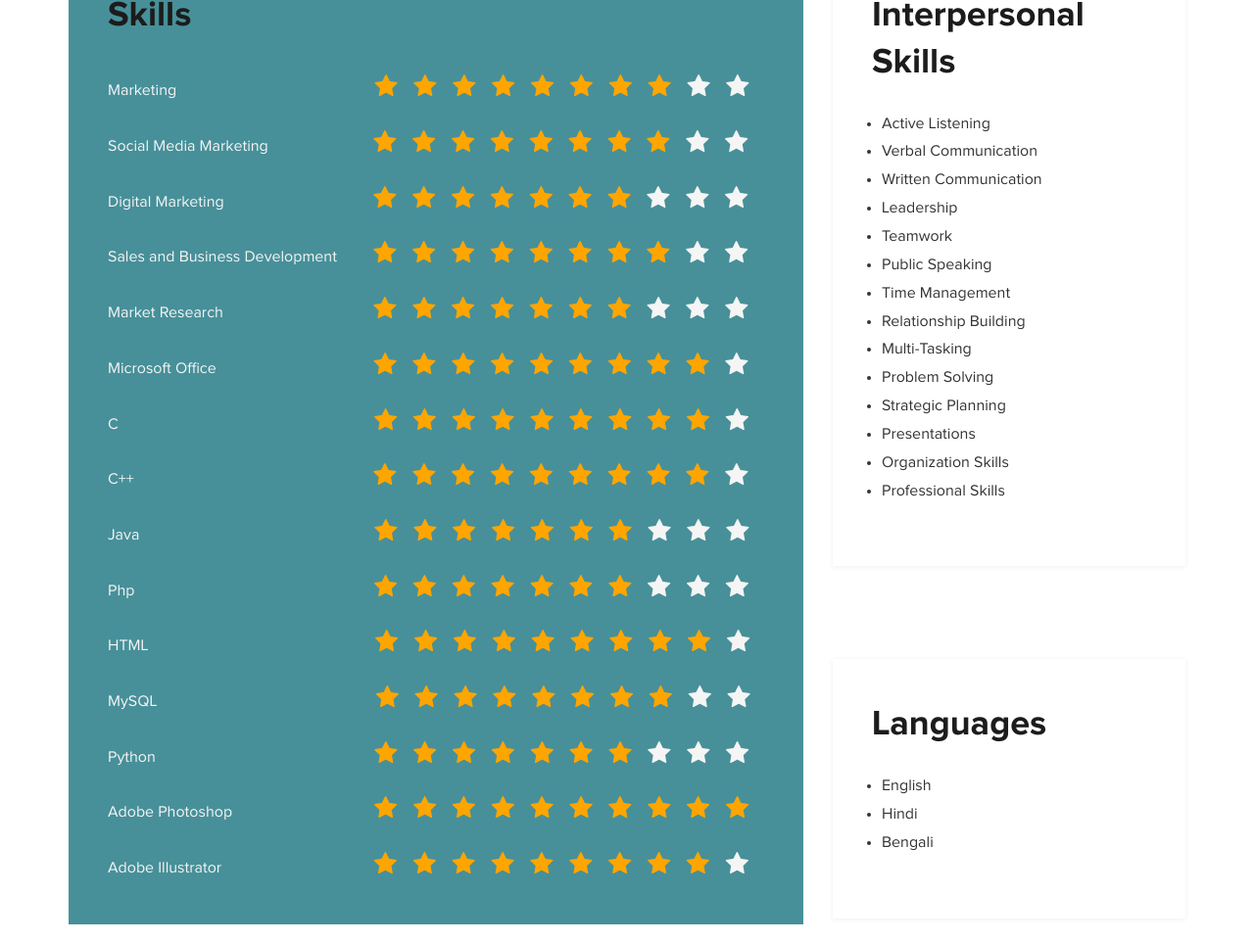
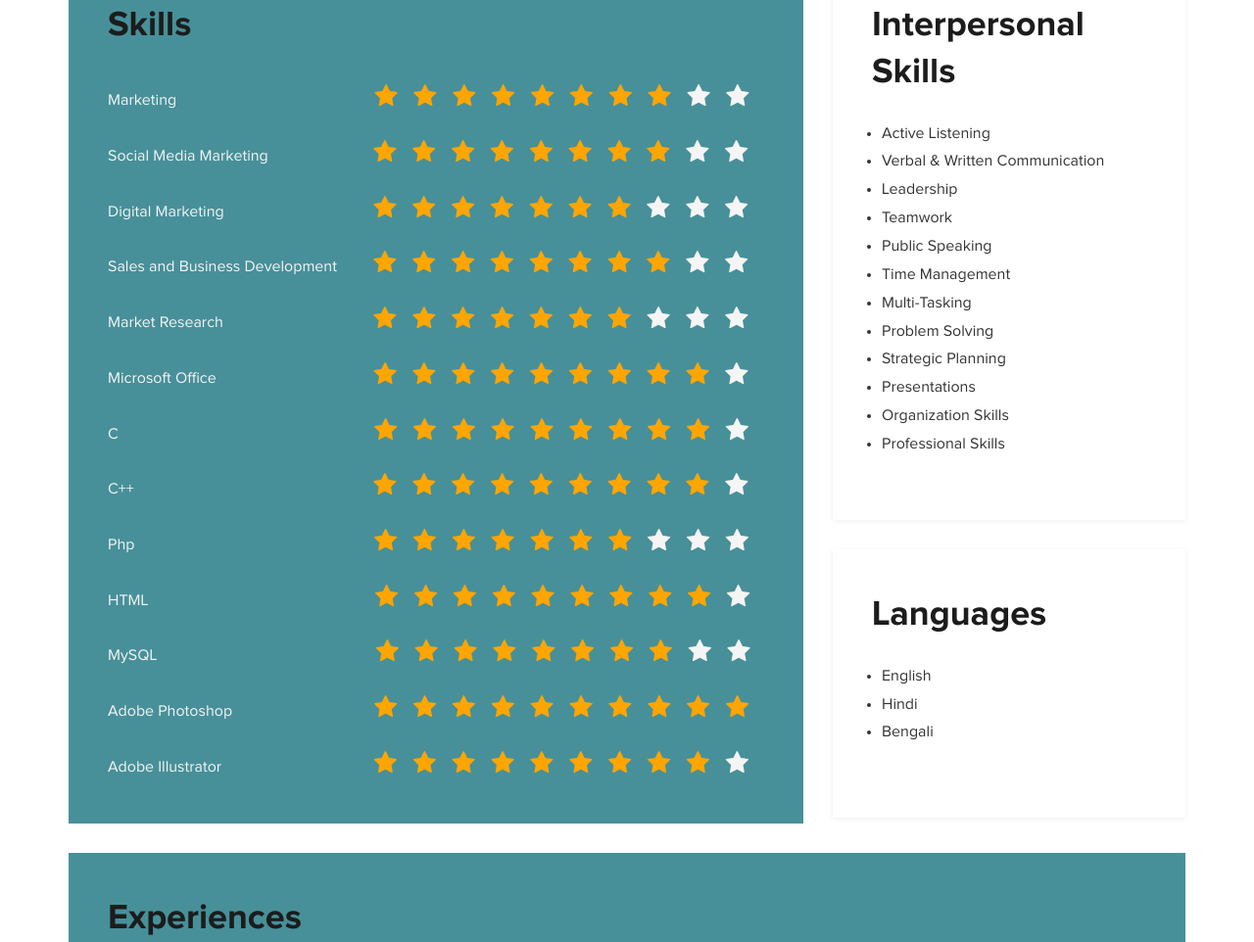
Before and after one commit to RitwickBhaduri/ritwickbhaduri-webpage, a plain HTML site: page index.html in a window 1280 px wide. Shown: the part 1249-2211 px from the top of the page at 98% size. Drawn offline with nearby package versions, Linux system fonts and the light colour scheme.

Commit message:
Add files via upload

```diff
--- a/css/design.css
+++ b/css/design.css
@@ -49,12 +49,20 @@ h2 {
   color: #fff;
 }
 
-.is,.skills{
+.skills{
   padding-right: 0px;
   padding-left: 40px;
   padding-top: 40px;
   padding-bottom: 40px;
   min-height: 330px;
+}
+
+.is{
+  padding-right: 0px;
+  padding-left: 40px;
+  padding-top: 40px;
+  padding-bottom: 40px;
+  min-height: 420px;
 }
 
 .experience {
@@ -88,12 +96,12 @@ h2 {
   padding-left: 40px;
   padding-top: 40px;
   padding-bottom: 40px;
-  min-height: 366px;
+  min-height: 378px;
 }
 
 .languages {
   padding: 40px;
-  min-height: 20px;
+  min-height: 274px;
 }
 
 .contact {
@@ -118,7 +126,7 @@ h2 {
 }
 
 .languages {
-  margin-top: 95px;
+  margin-top: 30px;
 }
 
 @font-face {
--- a/index.html
+++ b/index.html
@@ -12,7 +12,7 @@
     <label class="onoffswitch3-label" for="myonoffswitch3">
         <span class="onoffswitch3-inner">
             <span class="onoffswitch3-active">
-                <marquee class="scroll-text"><img src="images/fampay_bird.png" alt="fampay_bird logo" width="25" height="25"> &nbsp Joined FamPay Solutions Private Limited as Community Intern on 7th September 2020 &nbsp &nbsp <span class="fa fa-circle"></span></marquee>
+                <marquee class="scroll-text"><img src="images/fampay_bird.png" alt="fampay_bird logo" width="25" height="25"> &nbsp Joined FamPay Solutions Private Limited as Community Intern on 7th September 2020 &nbsp &nbsp <!--<span class="fa fa-circle"></span>--> </marquee>
                 <span class="onoffswitch3-switch">LATEST</span>
             </span>
         </span>
@@ -82,14 +82,15 @@ height="0" width="0" style="display:none;visibility:hidden"></iframe></noscript>
 	<div class="row">
 		<div class="col-md-5 col-sm-12">
 			<div class="about">
-				<h2 class="accent">Goal</h2>
+				<h2 class="accent">Professional Goal</h2>
+				<h3></h3>
 				<h5>Acquire a challenging position and to become associated with a company to utilizemy skills and gain further experience while enhancing the company’s productivityand reputation. Ideally, I wish to participate as a team member in a dynamic workenvironment focused on promoting business growth by providing superior valueand service in marketing for a professional organization.</h5>
 			</div>
 		</div>
 		<div class="col-md-7 col-sm-12">
 			<div class="education">
 				<h2 class="accent">Education</h2>
-				<h3></h3>
+				<h1></h1>
 					<div class="education-content">
 						<h4 class="education-title accent"></h4>
 							<div class="education-school">
@@ -212,19 +213,6 @@ height="0" width="0" style="display:none;visibility:hidden"></iframe></noscript>
 					<span class="fa fa-star" style="font-size: 25px"> &nbsp </span>
 					<br>
 					<br>
-				<strong>Java<h style="color:#479099;">.</h> &nbsp &nbsp &nbsp &nbsp &nbsp &nbsp &nbsp &nbsp &nbsp &nbsp &nbsp &nbsp &nbsp &nbsp &nbsp &nbsp &nbsp &nbsp &nbsp &nbsp &nbsp &nbsp &nbsp &nbsp &nbsp &nbsp &nbsp &nbsp </strong>
-					<span class="fa fa-star checked" style="font-size: 25px; color:orange"> &nbsp </span>
-					<span class="fa fa-star checked" style="font-size: 25px; color:orange"> &nbsp </span>
-					<span class="fa fa-star checked" style="font-size: 25px; color:orange"> &nbsp </span>
-					<span class="fa fa-star checked" style="font-size: 25px; color:orange"> &nbsp </span>
-					<span class="fa fa-star checked" style="font-size: 25px; color:orange"> &nbsp </span>
-					<span class="fa fa-star checked" style="font-size: 25px; color:orange"> &nbsp </span>
-					<span class="fa fa-star checked" style="font-size: 25px; color:orange"> &nbsp </span>
-					<span class="fa fa-star" style="font-size: 25px"> &nbsp </span>
-					<span class="fa fa-star" style="font-size: 25px"> &nbsp </span>
-					<span class="fa fa-star" style="font-size: 25px"> &nbsp </span>
-					<br>
-					<br>
 				<strong>Php <h style="color:#479099;"></h> &nbsp &nbsp &nbsp &nbsp &nbsp &nbsp &nbsp &nbsp &nbsp &nbsp &nbsp &nbsp &nbsp &nbsp &nbsp &nbsp &nbsp &nbsp &nbsp &nbsp &nbsp &nbsp &nbsp &nbsp &nbsp &nbsp &nbsp &nbsp &nbsp </strong>
 					<span class="fa fa-star checked" style="font-size: 25px; color:orange"> &nbsp </span>
 					<span class="fa fa-star checked" style="font-size: 25px; color:orange"> &nbsp </span>
@@ -264,19 +252,6 @@ height="0" width="0" style="display:none;visibility:hidden"></iframe></noscript>
 					<span class="fa fa-star" style="font-size: 25px"> &nbsp </span>
 					<br>
 					<br>
-				<strong>Python<h style="color:#479099;">.</h> &nbsp &nbsp &nbsp &nbsp &nbsp &nbsp &nbsp &nbsp &nbsp &nbsp &nbsp &nbsp &nbsp &nbsp &nbsp &nbsp &nbsp &nbsp &nbsp &nbsp &nbsp &nbsp &nbsp &nbsp &nbsp &nbsp </strong>
-					<span class="fa fa-star checked" style="font-size: 25px; color:orange"> &nbsp </span>
-					<span class="fa fa-star checked" style="font-size: 25px; color:orange"> &nbsp </span>
-					<span class="fa fa-star checked" style="font-size: 25px; color:orange"> &nbsp </span>
-					<span class="fa fa-star checked" style="font-size: 25px; color:orange"> &nbsp </span>
-					<span class="fa fa-star checked" style="font-size: 25px; color:orange"> &nbsp </span>
-					<span class="fa fa-star checked" style="font-size: 25px; color:orange"> &nbsp </span>
-					<span class="fa fa-star checked" style="font-size: 25px; color:orange"> &nbsp </span>
-					<span class="fa fa-star" style="font-size: 25px"> &nbsp </span>
-					<span class="fa fa-star" style="font-size: 25px"> &nbsp </span>
-					<span class="fa fa-star" style="font-size: 25px"> &nbsp </span>
-					<br>
-					<br>
 				<strong>Adobe Photoshop &nbsp &nbsp &nbsp &nbsp &nbsp &nbsp &nbsp &nbsp &nbsp &nbsp &nbsp &nbsp &nbsp &nbsp &nbsp &nbsp &nbsp </strong>
 					<span class="fa fa-star checked" style="font-size: 25px; color:orange"> &nbsp </span>
 					<span class="fa fa-star checked" style="font-size: 25px; color:orange"> &nbsp </span>
@@ -311,13 +286,11 @@ height="0" width="0" style="display:none;visibility:hidden"></iframe></noscript>
 				<h3></h3>
 					<ul>
 						<li>Active Listening</li>
-						<li>Verbal Communication</li>
-						<li>Written Communication</li>
+						<li>Verbal & Written Communication</li>
 						<li>Leadership</li>
 						<li>Teamwork</li>
 						<li>Public Speaking</li>
 						<li>Time Management</li>
-						<li>Relationship Building</li>
 						<li>Multi-Tasking</li>
 						<li>Problem Solving</li>
 						<li>Strategic Planning</li>
@@ -386,7 +359,7 @@ height="0" width="0" style="display:none;visibility:hidden"></iframe></noscript>
 						<h4>Information Technology Intern<a href="https://mcpi.co.in/company-profile/" target="_blank"><img src="images/mcpi.jpg" alt="mbs logo" width="100" height="95" align="right"></a></h4>
 						<h5><a href="https://mcpi.co.in/company-profile/" target="_blank">MCPI Private Limited</a></h5><span></span>
 						<h5>06/2019 - 07/2019</h5>
-						<p class="education-description">MCPI Private Limited, a member of The Chatterjee Group, is a front runner in the manufacture of Purified Terephthalic Acid.</p>
+						<p class="education-description">MCPI Private Limited, a member of The Chatterjee Group, is a front runner in the <br> manufacture of Purified Terephthalic Acid.</p>
 					</div>
 			</div>
 		</div>
@@ -400,27 +373,27 @@ height="0" width="0" style="display:none;visibility:hidden"></iframe></noscript>
 				<h2 class="accent">Volunteer Experiences</h2>
 				<h3> &nbsp </h3>
 					<div class="ve-content">
+						<h4>CHiPSET (Technical Club)<img src="images/chipset.png" alt="chipset logo" width="56" height="65" align="right"></h4>
+						<h5>President</h5><span></span>
+						<h5>07/2020 - Present</h5>
+					</div>
+				<h3></h3>
+					<div class="ve-content">
 						<h4>TEXUS 2020<img src="images/texus.png" alt="texus logo" width="130" height="44" align="right"></h4>
 						<h5>Executive Board Member</h5><span></span>
 						<h5>01/2020 - 03/2020</h5>
 					</div>
 				<h3></h3>
 					<div class="ve-content">
-						<h4>CHiPSET (Technical Club)<img src="images/chipset.png" alt="chipset logo" width="56" height="65" align="right"></h4>
-						<h5>President</h5><span></span>
-						<h5>07/2020 - Present</h5>
+						<h4>Rush 2020 (Hackathon)<img src="images/rush20.png" alt="rush20 logo" width="130" height="30" align="right"></h4>
+						<h5>Orgnising Committee - Head</h5><span></span>
+						<h5>03/2020</h5>
 					</div>
 				<h3></h3>
 					<div class="ve-content">
 						<h4>CHiPSET (Technical Club)<img src="images/chipset.png" alt="chipset logo" width="56" height="65" align="right"></h4>
 						<h5>Co - Vice President</h5><span></span>
 						<h5>05/2019 - 07/2020</h5>
-					</div>
-				<h3></h3>
-					<div class="ve-content">
-						<h4>Rush 2020 (Hackathon)<img src="images/rush20.png" alt="rush20 logo" width="130" height="30" align="right"></h4>
-						<h5>Orgnising Committee - Head</h5><span></span>
-						<h5>03/2020</h5>
 					</div>
 				<h3></h3>
 					<div class="ve-content">
```
Also changed, not shown: 1 other file.
